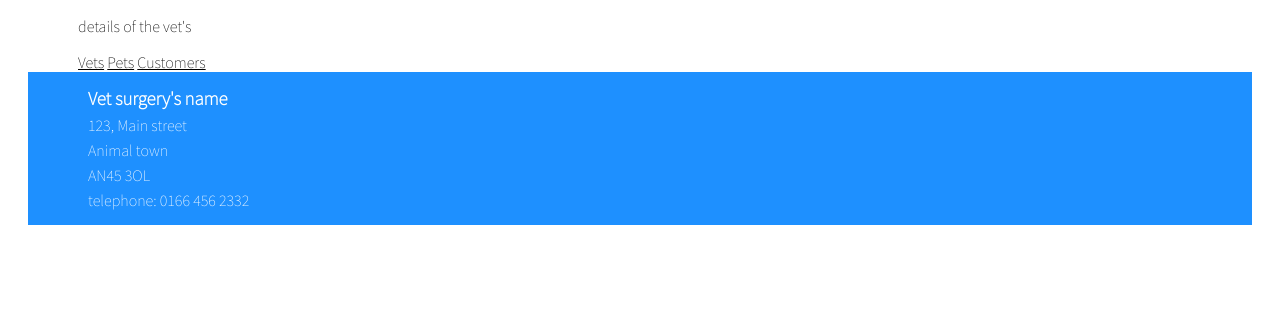
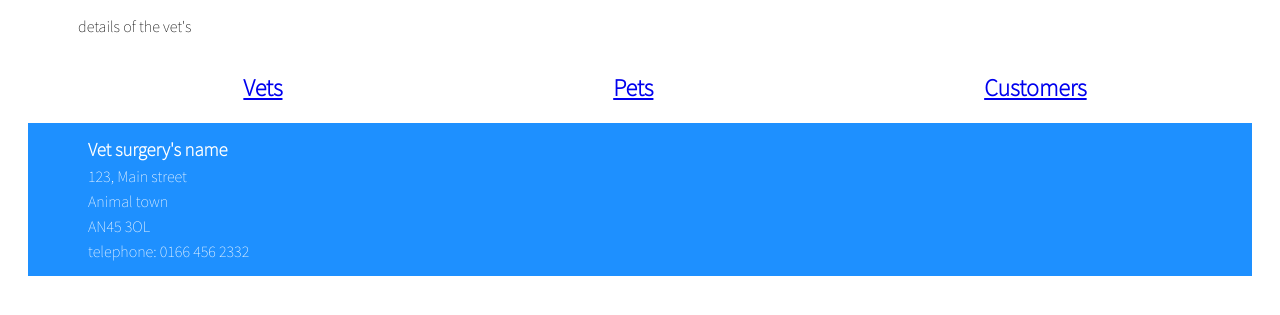
Before and after one commit to saraMDavies/vet_admin_app, a Flask app: page / in a window 1280 px wide. Shown: the part 131-446 px from the top of the page. Run offline with Flask 2, Linux system fonts and the light colour scheme.

Commit message:
first commit on branch

```diff
--- a/vet_app/static/style.css
+++ b/vet_app/static/style.css
@@ -35,15 +35,24 @@ main {
 
 }
 
+.home-options {
+    display: flex;
+    justify-content: space-around;
+}
+
+.home-options {
+
+}
+
 .pet-list {
     padding-top: 20px;
 }
 
 .pet {
-    display: flex;
-    justify-content: space-evenly;
+    display: grid;
+    grid-template-columns: 150px 200px 300px 200px 200px;
+    border-color: darkgray;
     border-style: solid;
-    border-color: darkgray;
 
 }
 
@@ -52,6 +61,12 @@ main {
     flex-direction: column;
     justify-content: center;
 }
+
+.pet-name {
+    padding-left: 20px;
+
+}
+
 
 .add-pet {
     font-size: xx-large;
@@ -66,7 +81,7 @@ footer {
     padding: 10px;
 }
 
-footer > p, h3 {
+footer > p, footer > h3 {
     margin-left: 50px;
     margin-top: 5px;
     margin-bottom: 5px;
--- a/vet_app/templates/index.html
+++ b/vet_app/templates/index.html
@@ -4,9 +4,20 @@
 {% block content %}
 
 <p>details of the vet's</p>
-<a href="/vets">Vets</a>
-<a href="/pets">Pets</a>
-<a href="/owners">Customers</a>
+
+<div class="home-options">
+
+    <h2>
+        <a href="/vets">Vets</a>
+    </h2>
+    <h2>
+        <a href="/pets">Pets</a>
+    </h2>
+    <h2>
+        <a href="/owners">Customers</a>
+    </h2>
+
+</div>
 
 
 {% endblock %}
--- a/vet_app/templates/pets/index.html
+++ b/vet_app/templates/pets/index.html
@@ -24,13 +24,15 @@
 <section class="pet-list">
     {% for pet in pets %}
     <section class = "pet">
-        <h4><a href="/pets/{{pet.id}}">{{pet.name}}</a></h4>
+
+        <h3 class="pet-name"><a href="/pets/{{pet.id}}">{{pet.name}}</a></h3>
         <h4>Type: {{pet.animal_category}}</h4>
-        <h4>Owner: <a href="/owners/{{pet.owner.id}}">{{pet.owner.last_name}}, {{pet.owner.first_name}}</a></h4>
+       <h4>Owner: <a href="/owners/{{pet.owner.id}}">{{pet.owner.last_name}}, {{pet.owner.first_name}}</a></h4>
         <h4>Vet: <a href="/vets/{{pet.vet.id}}">{{pet.vet.last_name}}, {{pet.vet.first_name}}</a></h4>
         <form action="/pets/{{pet.id}}/delete" method="post">
             <button type="submit">delete {{pet.name}}</button>
         </form>
+
     </section>
 
     {% endfor %}
```
